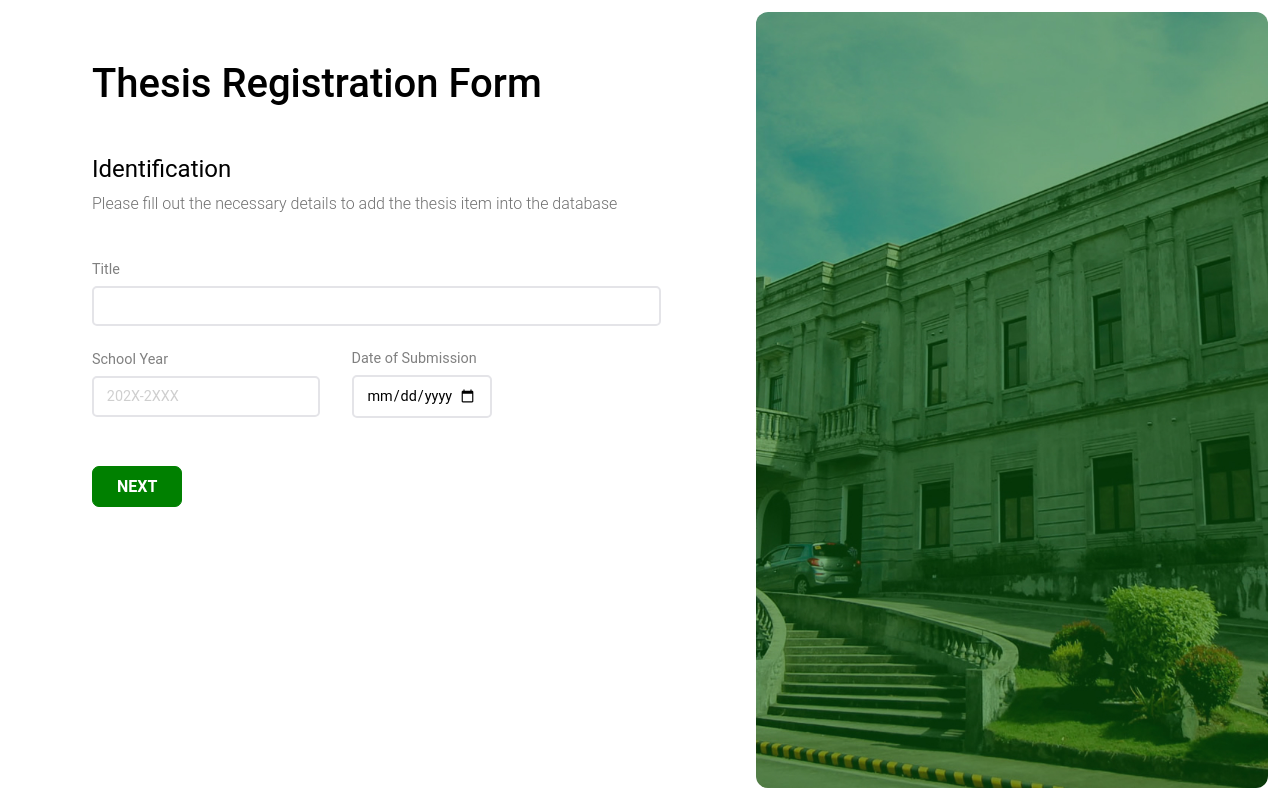
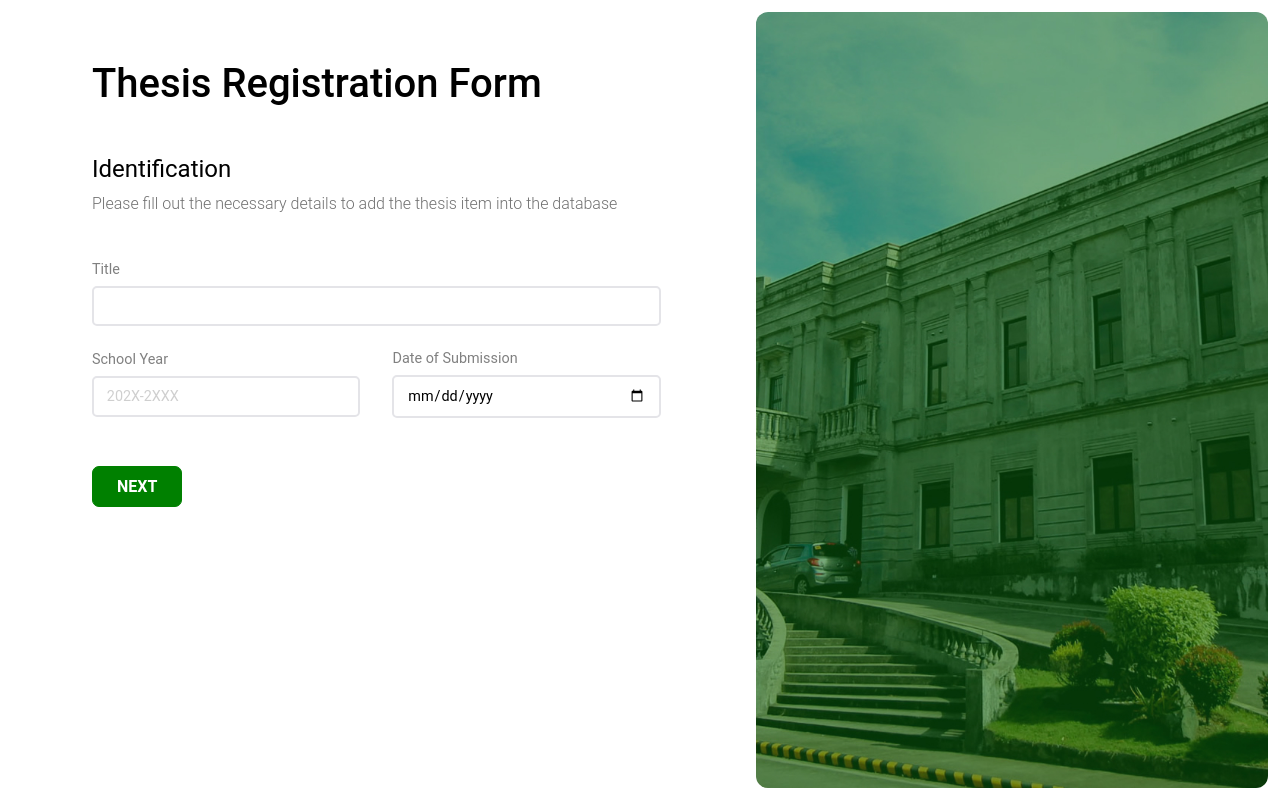
Before and after one commit to TheSciCoder3000/Thesis_App, a React (Vite) app: page / in a window 1280 px wide. Built offline with nearby package versions, Linux system fonts and the light colour scheme.

Commit message:
minor html updates

```diff
--- a/src/components/Registration/ContactInfo.jsx
+++ b/src/components/Registration/ContactInfo.jsx
@@ -16,7 +16,7 @@ function ContactInfo({ className, onUpdateField }) {
             </div>
             <div className="field-container">
                 <label htmlFor="contact-number">Contact Number: </label>
-                <input required type="tel" name="contact-number" id="contact-number" pattern="[0-9]{11}" onChange={e => onUpdateField({ "contact-number": e.target.value })} />
+                <input required placeholder="09XXXXXXXXX" type="tel" name="contact-number" id="contact-number" pattern="[0-9]{11}" onChange={e => onUpdateField({ "contact-number": e.target.value })} />
             </div>
         </div>
     )
--- a/src/components/Registration/Information.jsx
+++ b/src/components/Registration/Information.jsx
@@ -1,3 +1,4 @@
+import { convertToHtmlDate } from "@/utils/date"
 
 function Information({ className, onUpdateField }) {
     return (
@@ -12,15 +13,15 @@ function Information({ className, onUpdateField }) {
             </div>
 
             <div className="field-container flex">
-                <div>
+                <div className="flex-1">
                     <label htmlFor="school-year">School Year</label>
                     <input required placeholder="202X-2XXX" className="full" type="text" name="school-year"
                         id="school-year" pattern="[0-9]{4}-[0-9]{4}" onChange={e => onUpdateField({ "school-year": e.target.value })} />
                 </div>
-                <div>
+                <div className="flex-1">
                     <label htmlFor="date-of-submission">Date of Submission</label>
                     <input required className="full" type="date" name="date-of-submission"
-                        id="date-of-submission" min="1900-01-01" max="2024-09-20" onChange={e => onUpdateField({ "date-of-submission": e.target.value })} />
+                        id="date-of-submission" min="1900-01-01" max={convertToHtmlDate(new Date)} onChange={e => onUpdateField({ "date-of-submission": e.target.value })} />
                 </div>
             </div>
         </div>
```
